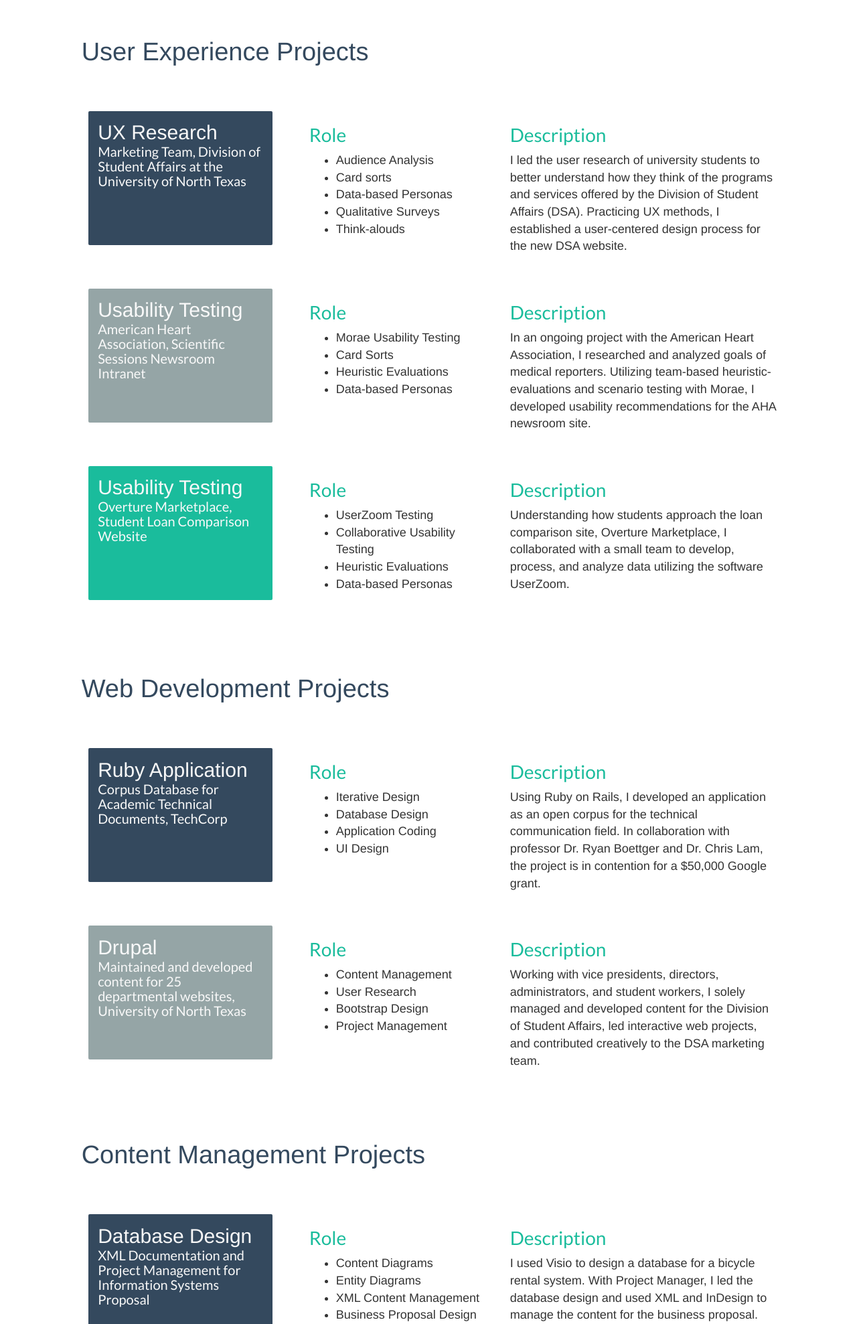
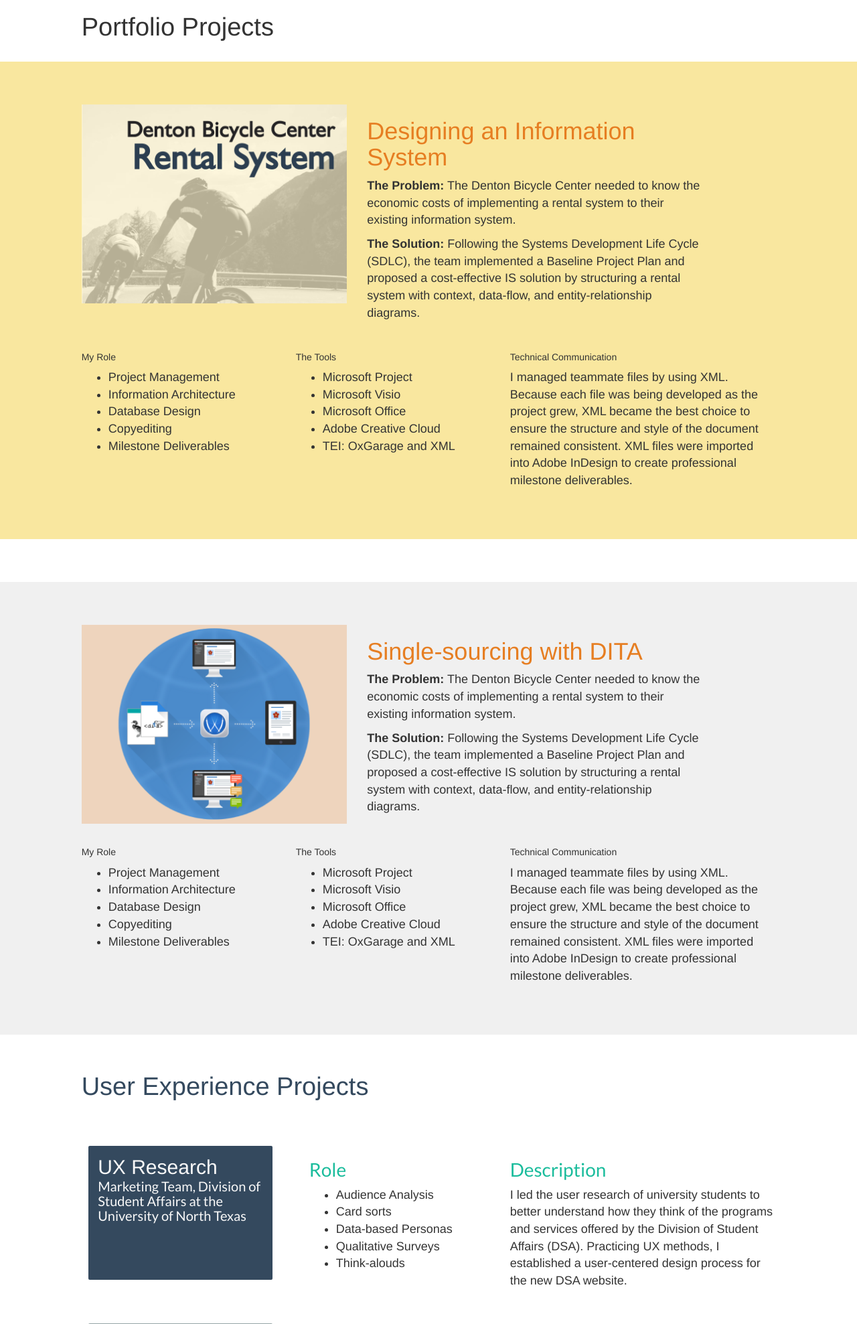
Before and after one commit to VictorEunt/portfolio, a Rails app: page /projects in a window 1280 px wide. Shown: the part 88-2065 px from the top of the page at 67% size. Run offline with Rails 7, Linux system fonts and the light colour scheme; style sheets or scripts are compiled from the project's sources; some libraries are stand-ins or nearby versions.

Commit message:
updated project page

```diff
--- a/app/assets/stylesheets/projects.css
+++ b/app/assets/stylesheets/projects.css.scss
@@ -1,9 +1,20 @@
 /* Extra small devices (phones, less than 768px) */
 /* No media query since this is the default in Bootstrap */
-.project_page {
-  padding: 2%;
+
+.dbc-container {
+  padding: 5% 15px;
+  background-color: rgba(241, 196, 15,.4);
 }
 
+.dita-container {
+  margin-top: 5%;
+  padding: 5% 15px;
+  background-color: rgba(230,230,230,.6);
+}
+
+.role-section {
+  margin-top: 15px;
+}
 
 /* Small devices (tablets, 768px and up) */
 @media (min-width: 768px) {
@@ -11,6 +22,9 @@
     color: #34495e;
   }
 
+  .role-section {
+  margin-top: 25px;
+}
 
 }
 
--- a/app/views/pages/projects.html.erb
+++ b/app/views/pages/projects.html.erb
@@ -1,3 +1,97 @@
+<div class="container-fluid">
+  <div class="row">
+    <div class="col-md-11 col-md-offset-1 col-lg-11 col-lg-offset-1">
+      <h1>Portfolio Projects</h1><br>
+    </div>
+</div>
+</div>
+
+<div class="container-fluid dbc-container">
+  <div class="row">
+    <div class="col-sm-6 col-md-6 col-md-offset-1 col-lg-4 col-lg-offset-1">
+      <%= image_tag('DBC.png', :class=>'img-responsive') %>
+    </div>
+    <div class="col-sm-6 col-md-5 col-lg-5">
+      <h2>Designing an Information System</h2>
+      <p><strong>The Problem:</strong> The Denton Bicycle Center needed to know the economic costs of implementing a rental system to their existing information system.</p>
+      <p><strong>The Solution:</strong> Following the Systems Development Life Cycle (SDLC), the team implemented a Baseline Project Plan and proposed a cost-effective IS solution by structuring a rental system with context, data-flow, and entity-relationship diagrams.</p>
+    </div>
+  </div>
+  <div class="row role-section">
+    <div class="col-sm-3 col-sm-offset-1">
+      <h5>My Role</h5>
+      <ul>
+        <li>Project Management</li>
+        <li>Information Architecture</li>
+        <li>Database Design</li>
+        <li>Copyediting</li>
+        <li>Milestone Deliverables</li>
+      </ul><br>
+    </div>
+    <div class="col-sm-3">
+      <div>
+        <h5>The Tools</h5>
+        <ul>
+          <li>Microsoft Project</li>
+          <li>Microsoft Visio</li>
+          <li>Microsoft Office</li>
+          <li>Adobe Creative Cloud</li>
+          <li>TEI: OxGarage and XML</li>
+        </ul><br>
+      </div>
+    </div>
+    <div class="col-sm-4">
+      <div>
+        <h5>Technical Communication</h5>
+        <p>I managed teammate files by using XML. Because each file was being developed as the project grew, XML became the best choice to ensure the structure and style of the document remained consistent. XML files were imported into Adobe InDesign to create professional milestone deliverables.</p>
+      </div>
+    </div>
+  </div>
+</div>
+
+<div class="container-fluid dita-container">
+  <div class="row">
+    <div class="col-sm-6 col-md-6 col-md-offset-1 col-lg-4 col-lg-offset-1">
+      <%= image_tag('dita-code.png', :class=>'img-responsive') %>
+    </div>
+    <div class="col-sm-6 col-md-5 col-lg-5">
+      <h2>Single-sourcing with DITA</h2>
+      <p><strong>The Problem:</strong> The Denton Bicycle Center needed to know the economic costs of implementing a rental system to their existing information system.</p>
+      <p><strong>The Solution:</strong> Following the Systems Development Life Cycle (SDLC), the team implemented a Baseline Project Plan and proposed a cost-effective IS solution by structuring a rental system with context, data-flow, and entity-relationship diagrams.</p>
+    </div>
+  </div>
+  <div class="row role-section">
+    <div class="col-sm-3 col-sm-offset-1">
+      <h5>My Role</h5>
+      <ul>
+        <li>Project Management</li>
+        <li>Information Architecture</li>
+        <li>Database Design</li>
+        <li>Copyediting</li>
+        <li>Milestone Deliverables</li>
+      </ul><br>
+    </div>
+    <div class="col-sm-3">
+      <div>
+        <h5>The Tools</h5>
+        <ul>
+          <li>Microsoft Project</li>
+          <li>Microsoft Visio</li>
+          <li>Microsoft Office</li>
+          <li>Adobe Creative Cloud</li>
+          <li>TEI: OxGarage and XML</li>
+        </ul><br>
+      </div>
+    </div>
+    <div class="col-sm-4">
+      <div>
+        <h5>Technical Communication</h5>
+        <p>I managed teammate files by using XML. Because each file was being developed as the project grew, XML became the best choice to ensure the structure and style of the document remained consistent. XML files were imported into Adobe InDesign to create professional milestone deliverables.</p>
+      </div>
+    </div>
+  </div>
+</div>
+
 <div class="container-fluid">
 <div class="row">
   <div class="col-md-11 col-md-offset-1 col-lg-11 col-lg-offset-1">
```
Also changed, not shown: app/assets/images/dfd-dbc.png (added).
